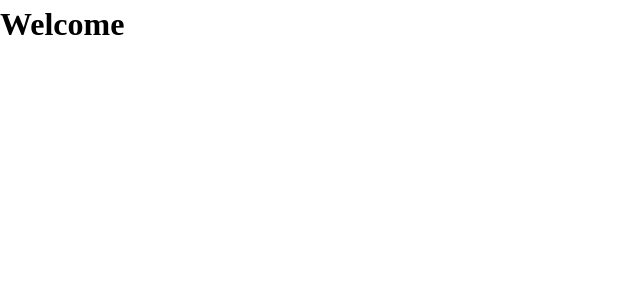
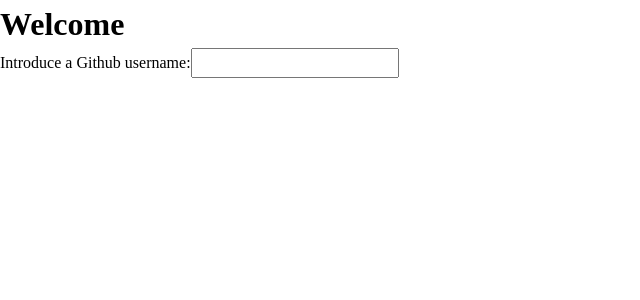
Before and after one commit to Johanson1988/GitHub-Repositories-With-Search-Functionality, a React (Create React App) app: page / in a window 1280 px wide. Shown: the top 300 px of the page, without its empty margins (0-640 px from the left). Built offline with nearby package versions, Linux system fonts and the light colour scheme.

Commit message:
chore: add search user bar

```diff
--- a/src/pages/Homepage.tsx
+++ b/src/pages/Homepage.tsx
@@ -2,7 +2,14 @@ import React from "react";
 
 const HomePage: React.FC<{}> = () => {
     return(
-        <h1 data-testid="homepage__title">Welcome</h1>
+        <>
+            <h1 data-testid="homepage__title">Welcome</h1>
+
+            <form>
+                <label htmlFor="user-searchbar">Introduce a Github username:</label>
+                <input type="text" id="user-searchbar"/>
+            </form>
+        </>
     )
 }
 
```
